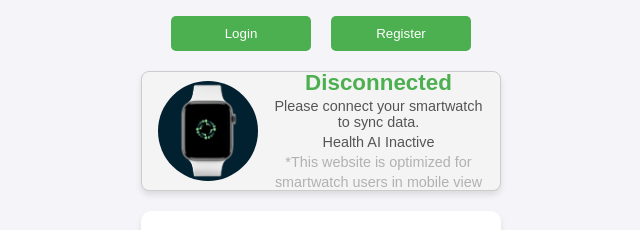
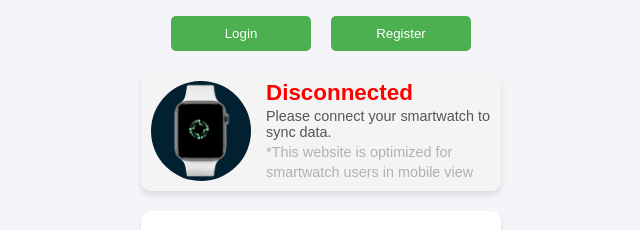
Before and after one commit to akshat1423/wearlytics, a React (Create React App) app: page / in a window 1280 px wide. Shown: the part 125-355 px from the top of the page, without its empty margins (319-959 px from the left). Built offline with nearby package versions, Linux system fonts and the light colour scheme; no server answers.

Commit message:
Disconnected Watch

```diff
--- a/src/components/SmartwatchCard.css
+++ b/src/components/SmartwatchCard.css
@@ -40,20 +40,7 @@
     color: #5555556b !important;
   }
 
-  /* SmartwatchCard.css */
-
-.smartwatch-connected-card {
-  border: 1px solid #ccc; /* Optional: Add border to the card */
-  padding: 16px; /* Optional: Add padding */
-  border-radius: 8px; /* Optional: Rounded corners */
-  text-align: center; /* Center the text */
-}
-
-.smartwatch-image {
-  width: 100px; /* Adjust size as needed */
-}
-
 .disconnected {
-  color: red; /* Set the text color to red */
+  color: red !important; /* Set the text color to red */
   font-weight: bold; /* Make the text bold */
 }
--- a/src/components/SmartwatchCard.js
+++ b/src/components/SmartwatchCard.js
@@ -21,7 +21,7 @@ const SmartwatchConnectedCard = ({ name }) => {
           <>
             <h3 className="disconnected">Disconnected</h3> {/* Apply the disconnected class */}
             <p>Please connect your smartwatch to sync data.</p>
-            <p>Health AI Inactive</p>
+            {/* <p>Health AI Inactive</p> */}
           </>
         )}
         <p className='disclaimer'>*This website is optimized for </p>
```
